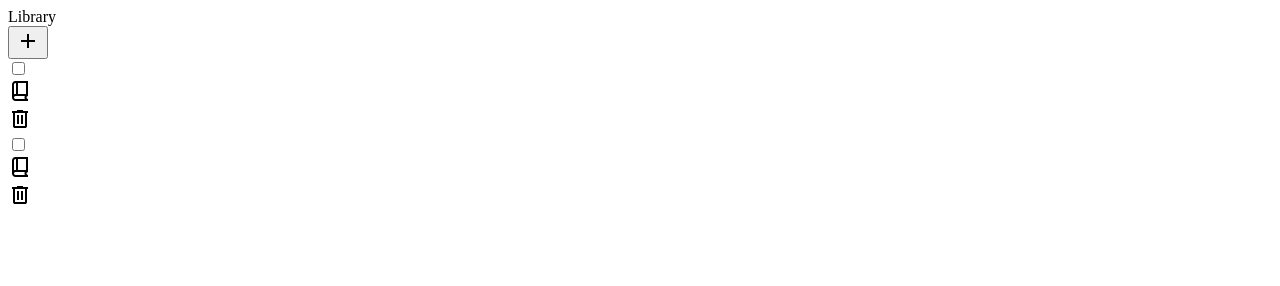
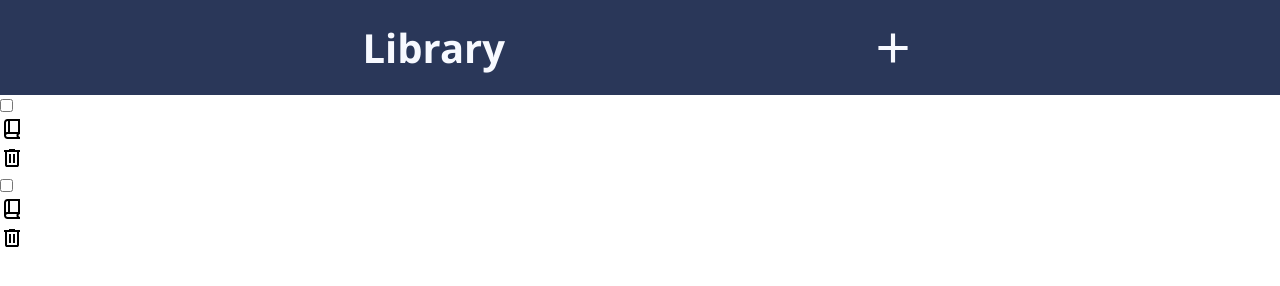
Before and after one commit to imvot/library, a plain HTML site: page index.html in a window 1280 px wide. Drawn offline with Linux system fonts and the light colour scheme.

Commit message:
Add header component style
Added css for header
Slighty modified html

```diff
--- a/index.html
+++ b/index.html
@@ -8,12 +8,10 @@
 </head>
 <body>
     <header class="header">
-        <div class="header-title">Library</div>
-        <div class="header-button">
-            <button>
-                <img src="assets/add.svg">
-            </button>
-        </div>
+        <h1 class="header-title">Library</h1>
+        <button class="header-button">
+            <svg xmlns="http://www.w3.org/2000/svg" height="50" viewBox="0 -960 960 960" width="50"><path d="M440-440H200v-80h240v-240h80v240h240v80H520v240h-80v-240Z"/></svg>
+        </button>
     </header>
     <main class="book--list">
         <div class="book-item">
--- a/style.css
+++ b/style.css
@@ -0,0 +1,38 @@
+* {
+    margin: 0;
+    padding: 0;
+    box-sizing: border-box;
+}
+
+:root {
+    --color-primary: #2A3759;
+    --color-secondary: #568EF8;
+    --color-background: #FFF7D6;
+    --color-light: #F7F9FF;
+    font-family:'Segoe UI', Tahoma, Geneva, Verdana, sans-serif;
+}
+
+.header {
+    display: flex;
+    justify-content: space-evenly;
+    align-items: center;
+    background: var(--color-primary);
+    padding: 20px 0;
+}
+
+.header-title {
+    font-size: 2.5rem;
+    color: var(--color-light);
+    font-weight: bolder;
+}
+
+.header-button {
+    background: inherit;
+    border: none;
+    cursor: pointer;
+    height: 50px;
+}
+
+.header-button > svg {
+    fill: var(--color-light);
+}
```
